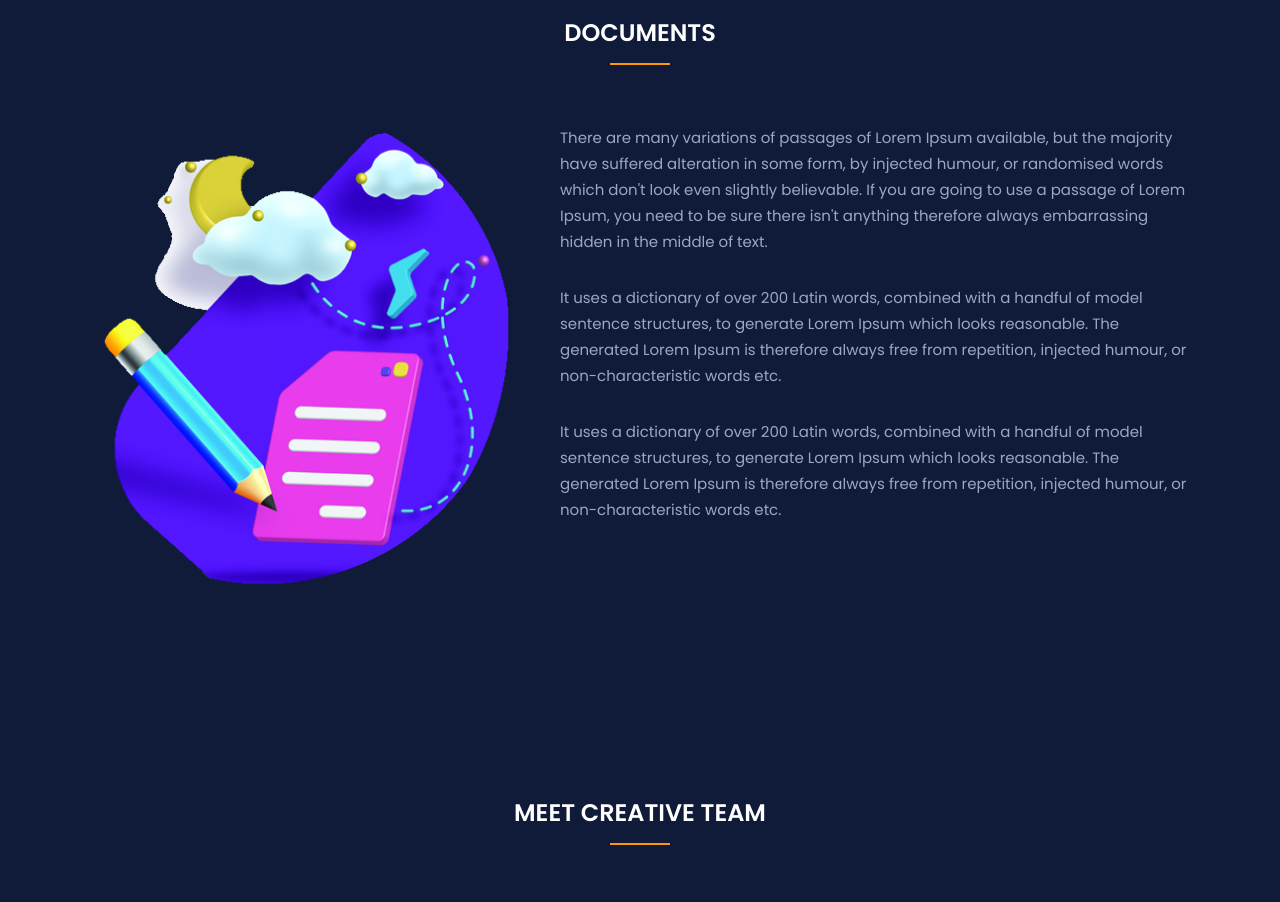
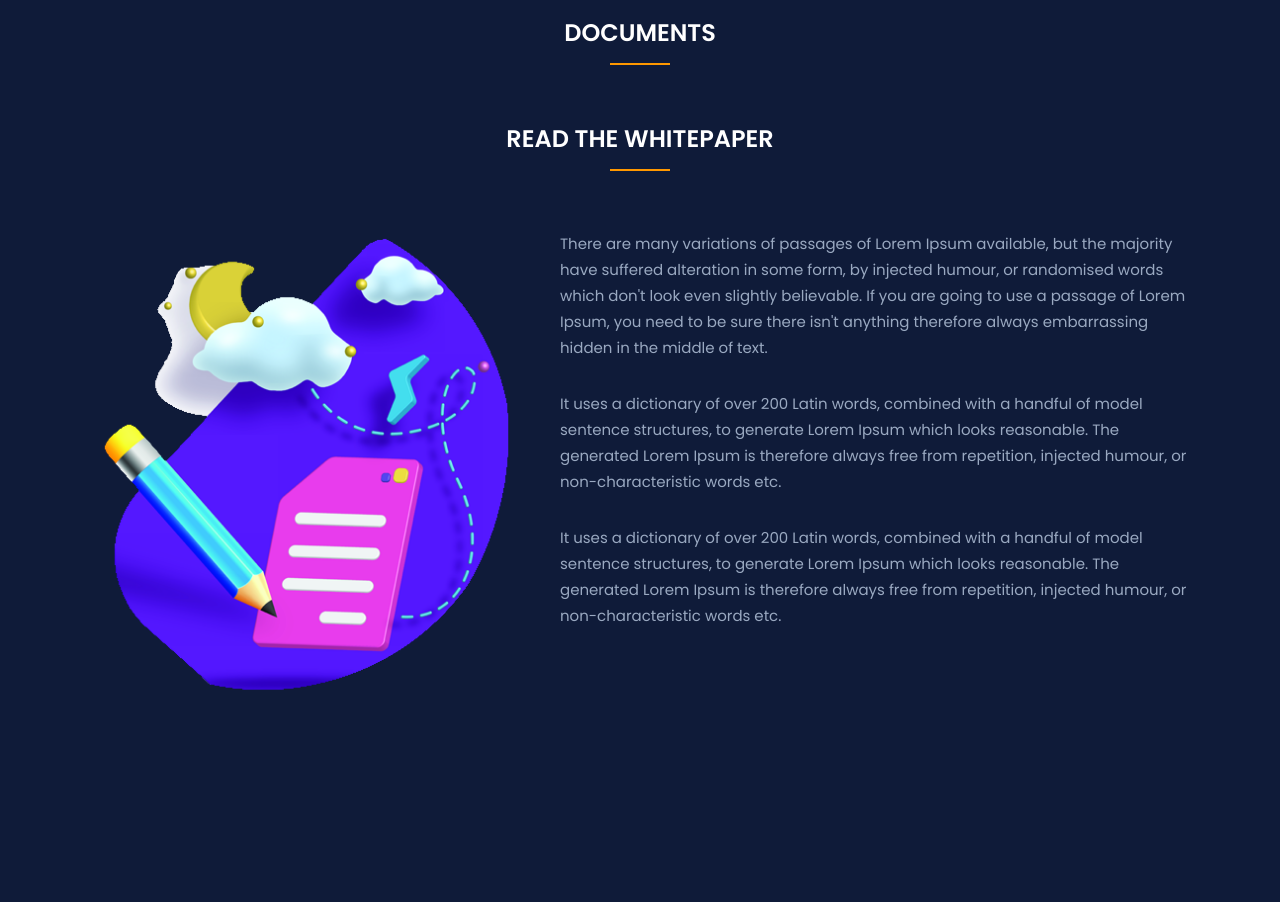
Before and after one commit to bngone/bngone.github.io, a plain HTML site: page index.html in a window 1280 px wide. Shown: the part 4320-5222 px from the top of the page. Drawn offline with Linux system fonts and the light colour scheme; a script that the page names is missing.

Commit message:
Update index.html

```diff
--- a/index.html
+++ b/index.html
@@ -429,6 +429,7 @@
 		<section id="whitepaper" class="whitepaper_area section-padding">
 			<div class="container">
 				<h2 class="title_spectial">Documents</h2>
+				<h3 class="title_spectial">Read the Whitepaper</h3>
 				<div class="row">
 					<div class="col-md-5 col-sm-12 col-xs-12 wow fadeInUp" data-wow-duration="1s" data-wow-delay="0.2s" data-wow-offset="0">
 						<div class="whitepaper_img">
```
